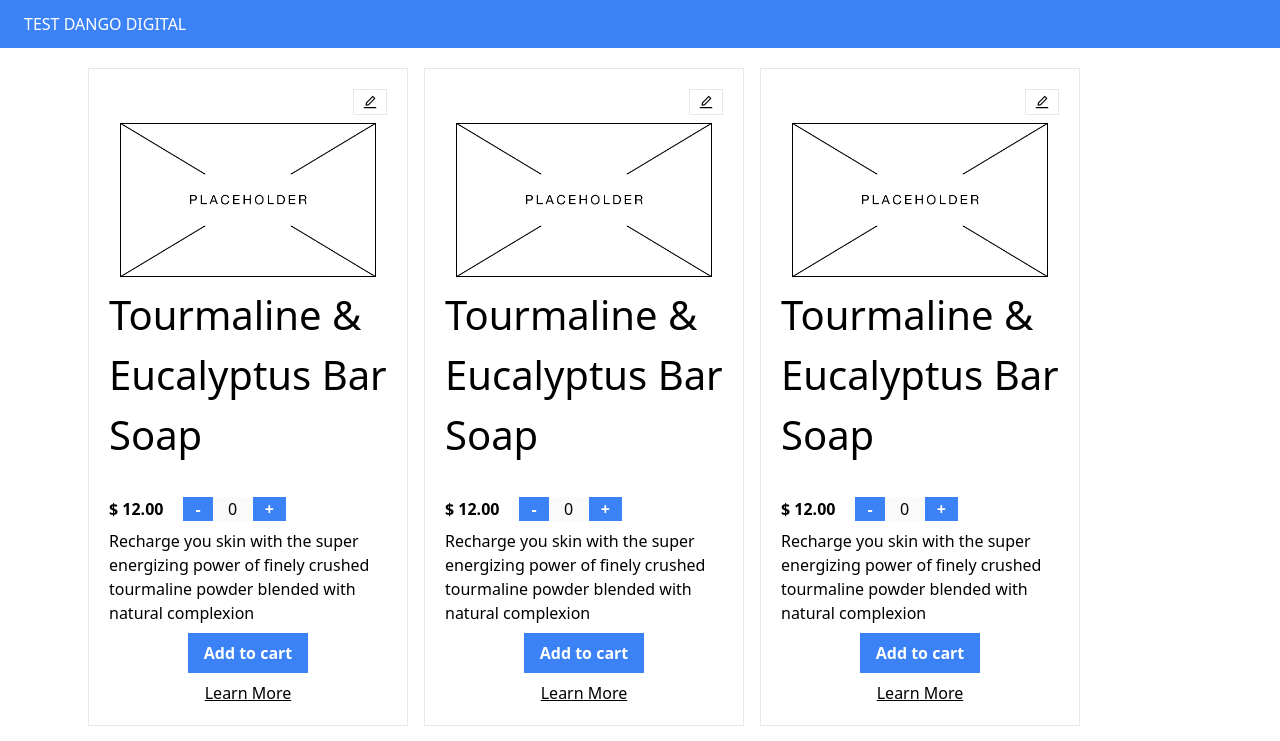
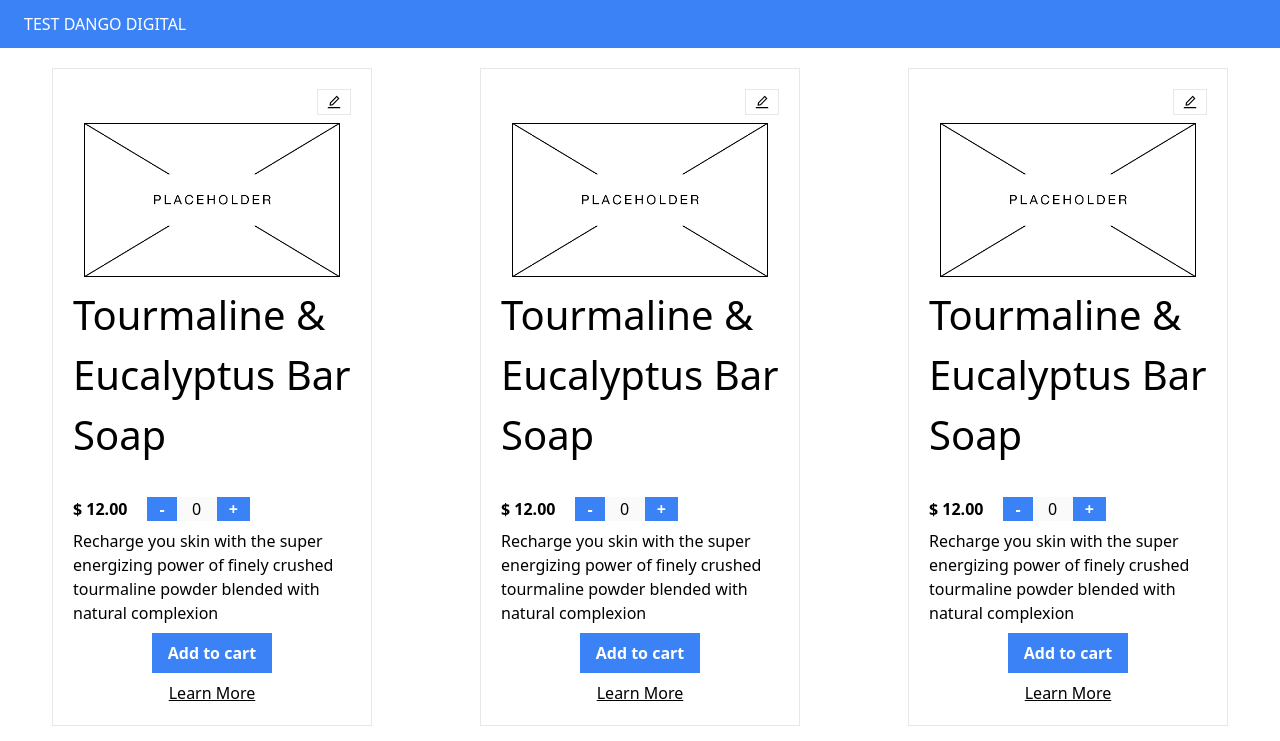
Before and after one commit to cuam3a/test-dango, a Next.js app: page / in a window 1280 px wide. Shown: the top 741 px of the page. Built offline with nearby package versions, Linux system fonts and the light colour scheme.

Commit message:
update grid

```diff
--- a/pages/index.js
+++ b/pages/index.js
@@ -112,7 +112,7 @@ export default function Home() {
         <meta name="viewport" content="width=device-width, initial-scale=1" />
         <link rel="icon" href="/favicon.ico" />
       </Head>
-      <main className="w-full">
+      <main className="max-w-screen-2xl">
         <nav className="relative flex flex-wrap items-center justify-between px-2 py-3 bg-blue-500 mb-3 text-white">
           <div className="container px-4 mx-auto flex flex-wrap items-center justify-center md:justify-between">
             <div className="w-full relative flex justify-center lg:w-auto lg:static lg:block lg:justify-start">
@@ -132,12 +132,11 @@ export default function Home() {
             </div>
           </div>
         </nav>
-        <div className="ml-2 md:ml-20">
-        <div className="flex flex-wrap">
+        <div className="grid grid-cols-1 md:grid-cols-2 lg:grid-cols-3 2xl:grid-cols-4 gap-1 justify-center">
           {products &&
             products.map((item) => {
               return (
-                <div className="flex w-80 border m-2" key={item.id}>
+                <div className="w-80 border mx-auto my-2" key={item.id}>
                   <Product
                     data={item}
                     handleChangeQuantity={handleChangeQuantity}
@@ -149,7 +148,6 @@ export default function Home() {
               );
             })}
         </div>
-        </div>
       </main>
     </>
   );
```
